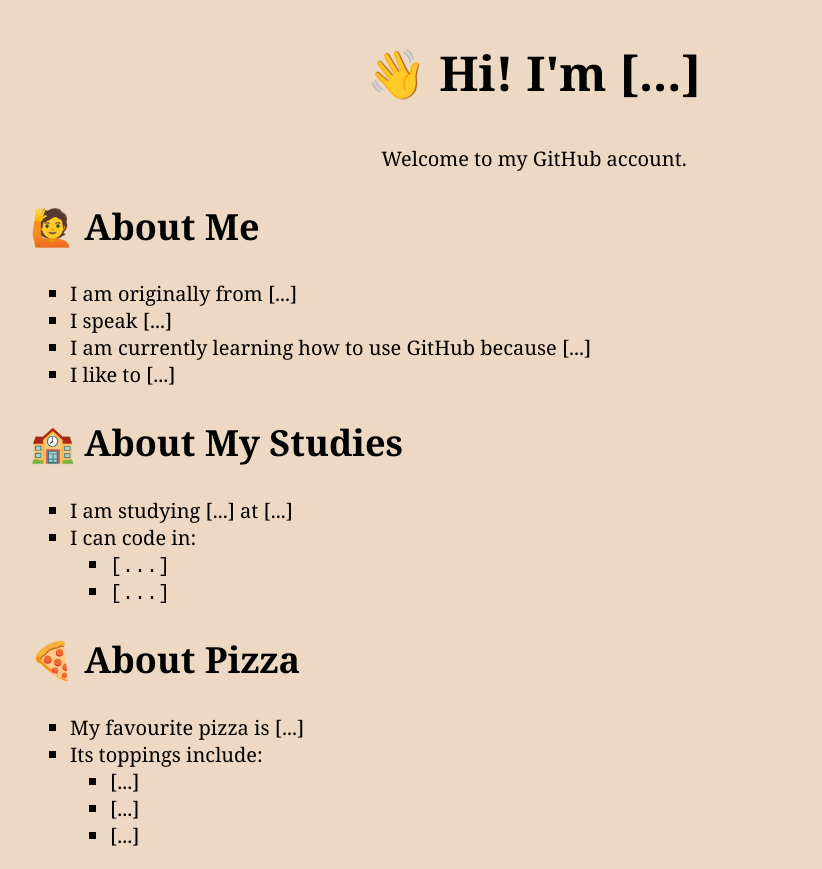
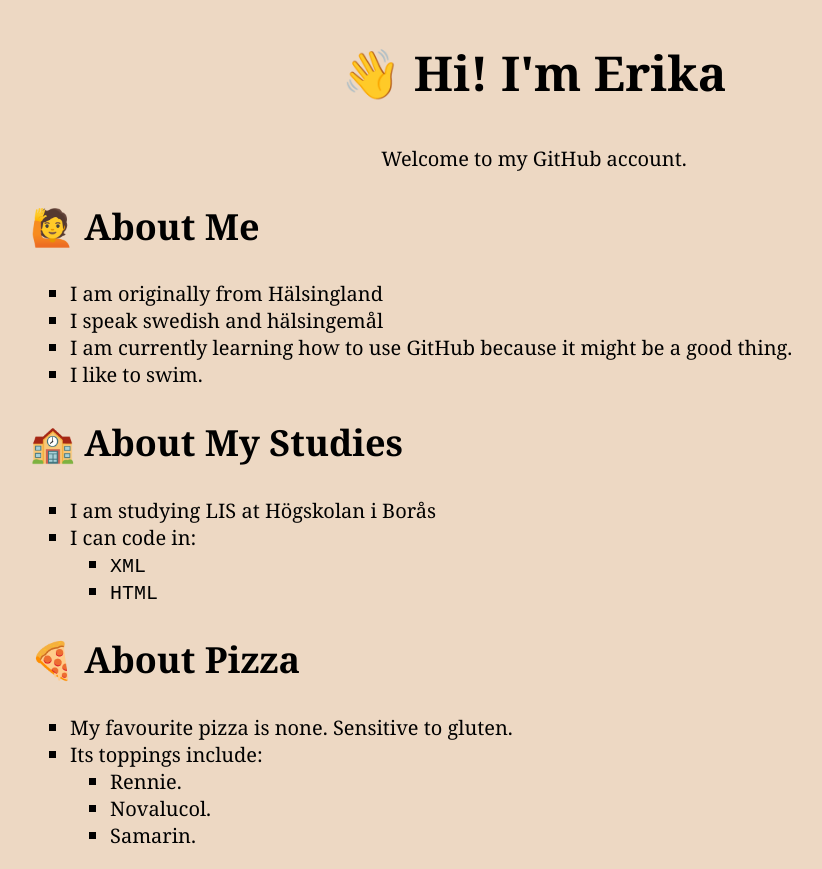
Before and after one commit to storstormen/test, a plain HTML site: page index.html in a window 1280 px wide. Shown: the whole page, without its empty margins (106-928 px from the left). Drawn offline with Linux system fonts and the light colour scheme.

Commit message:
Update index.html
Ändringar text

```diff
--- a/index.html
+++ b/index.html
@@ -7,7 +7,7 @@
     </head>
     <body>
         <article>
-        <h1>&#128075; Hi! I'm [...]</h1>
+        <h1>&#128075; Hi! I'm Erika</h1>
         <p>
             Welcome to my GitHub account.
         </p>
@@ -15,20 +15,20 @@
         <article>
         <h2>&#128587; About Me</h2>
         <ul>
-            <li>I am originally from [...]</li>
-            <li>I speak [...]</li>
-            <li>I am currently learning how to use GitHub because [...]</li>
-            <li>I like to [...]</li>
+            <li>I am originally from Hälsingland</li>
+            <li>I speak swedish and hälsingemål</li>
+            <li>I am currently learning how to use GitHub because it might be a good thing.</li>
+            <li>I like to swim.</li>
         </ul>
         </article>
         <article>
         <h2>&#127979; About My Studies </h2>
         <ul>
-            <li>I am studying [...] at [...]</li>
+            <li>I am studying LIS at Högskolan i Borås</li>
             <li>I can code in:
                 <ul>
-                    <li><code>[...]</code></li>
-                    <li><code>[...]</code></li>
+                    <li><code>XML</code></li>
+                    <li><code>HTML</code></li>
                 </ul>
             </li>
         </ul>
@@ -36,12 +36,12 @@
         <article>
         <h2>&#127829; About Pizza</h2>
         <ul>
-            <li>My favourite pizza is [...]</li>
+            <li>My favourite pizza is none. Sensitive to gluten. </li>
             <li>Its toppings include:
                 <ul>
-                    <li>[...]</li>
-                    <li>[...]</li>
-                    <li>[...]</li>
+                    <li>Rennie.</li>
+                    <li>Novalucol.</li>
+                    <li>Samarin.</li>
                 </ul>
             </li>
         </ul>
```
